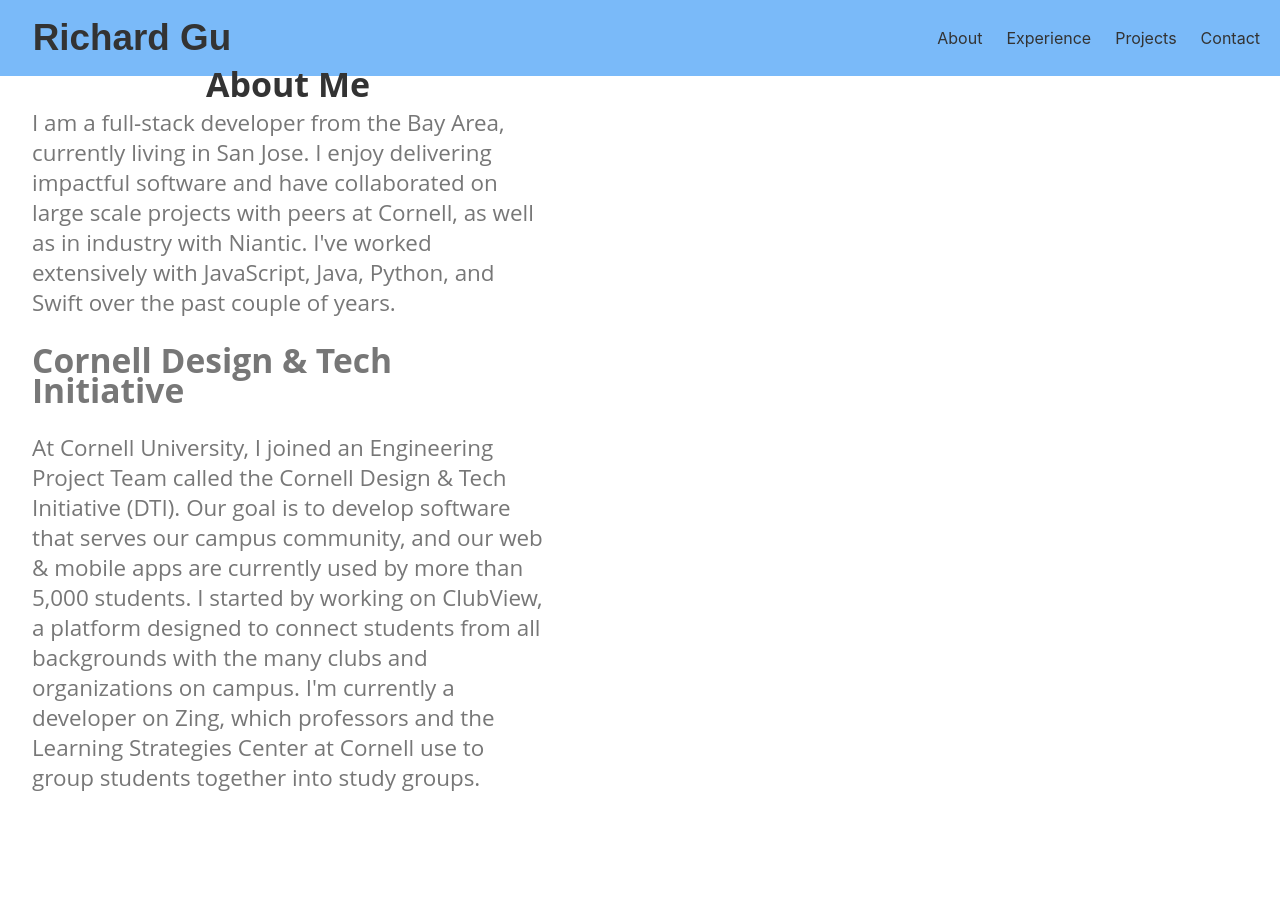
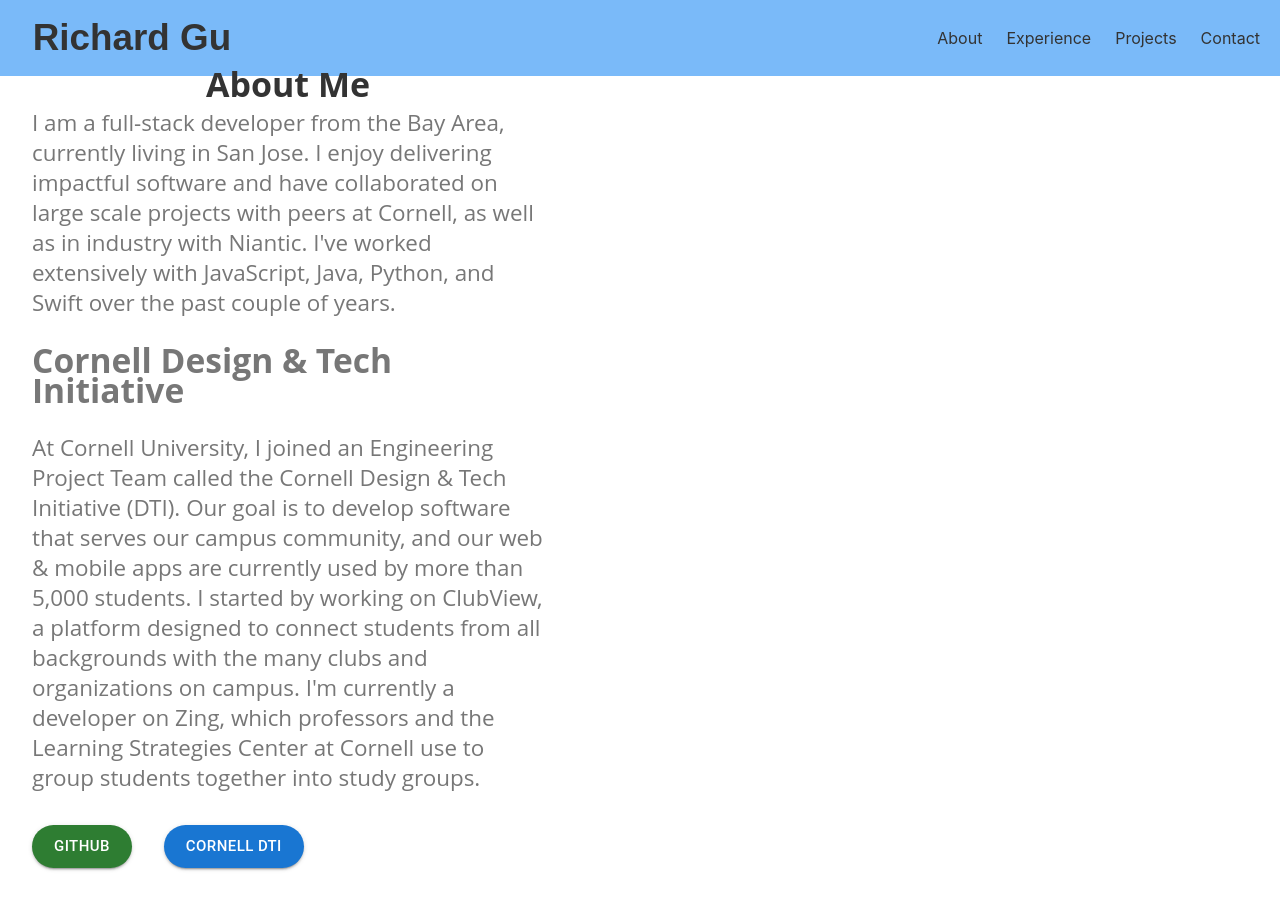
Before and after one commit to rgu0114/nexus, a React (Create React App) app: page /about in a window 1280 px wide. Before the commit the page ends 825 px from the top, so only its background shows below. Built offline with nearby package versions, Linux system fonts and the light colour scheme.

Commit message:
added DTI buttons

```diff
--- a/src/pages/About.tsx
+++ b/src/pages/About.tsx
@@ -1,4 +1,7 @@
 import {createUseStyles} from 'react-jss'
+import * as React from 'react';
+import Button from '@mui/material/Button';
+import Stack from '@mui/material/Stack';
 
 const useStyles = createUseStyles({
   body: {
@@ -21,7 +24,11 @@
     marginTop: '1rem',
     font: '380 1.125rem/1.875rem "Open Sans", sans-serif',
     fontSize: '1.4em',
+    marginBottom: '2rem',
   },
+  buttons: {
+    borderRadius: '2em'
+  }
 })
 
 const About = () => {
@@ -48,6 +55,30 @@
         and the Learning Strategies Center at Cornell use to group students together into study groups.
 
       </div>
+
+      <Stack direction="row" spacing={4}>
+        <Button
+          variant="contained"
+          color='success'
+          size='large'
+          className={classes.buttons}
+          href='https://github.com/cornell-dti'
+          target='_blank'
+        >
+          Github
+        </Button>
+
+        <Button
+          variant="contained"
+          size='large'
+          className={classes.buttons}
+          href='https://www.cornelldti.org/'
+          target='_blank'
+        >
+          Cornell DTI
+        </Button>
+      </Stack>
+
     </div>
   )
 }
```
